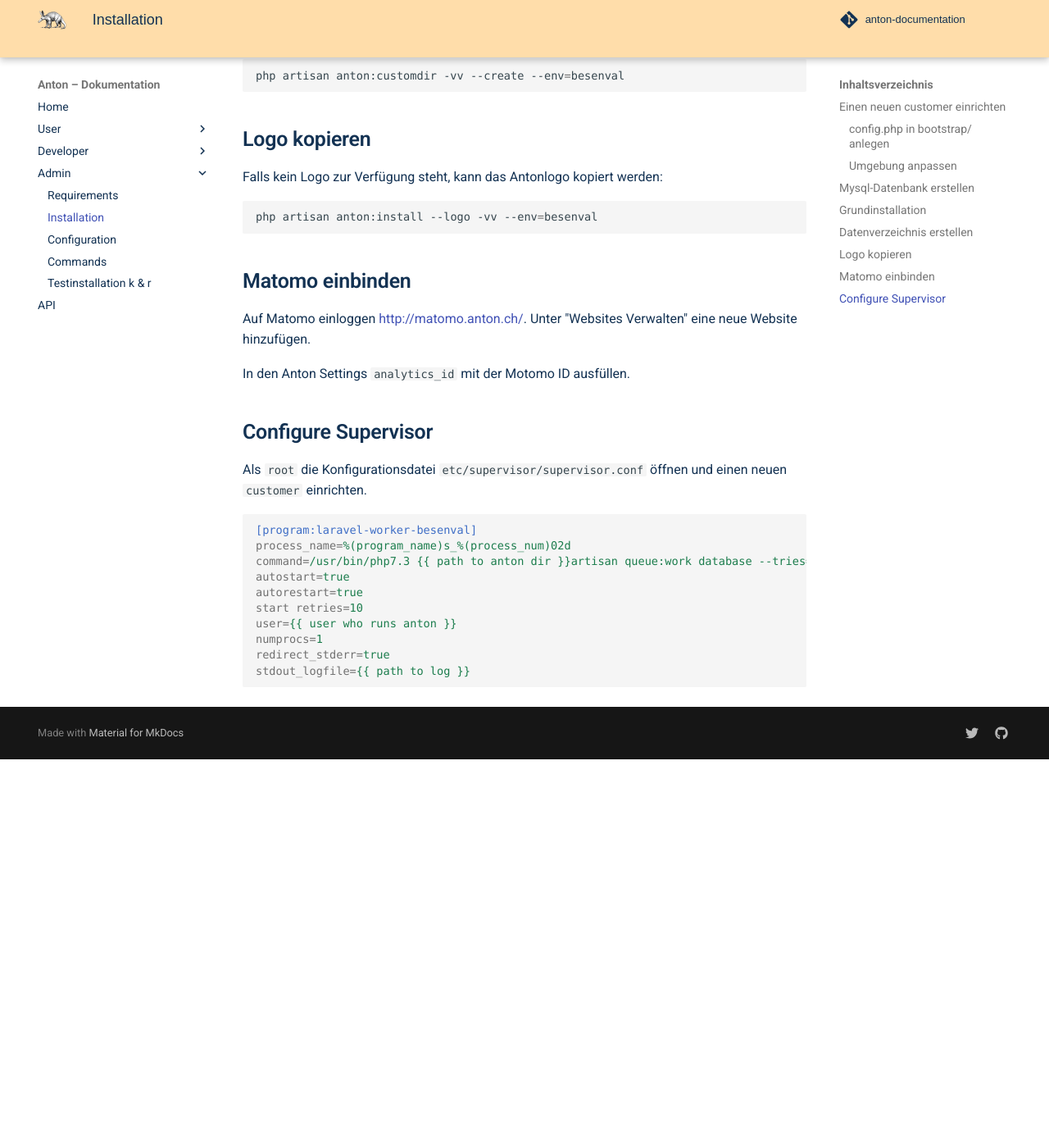
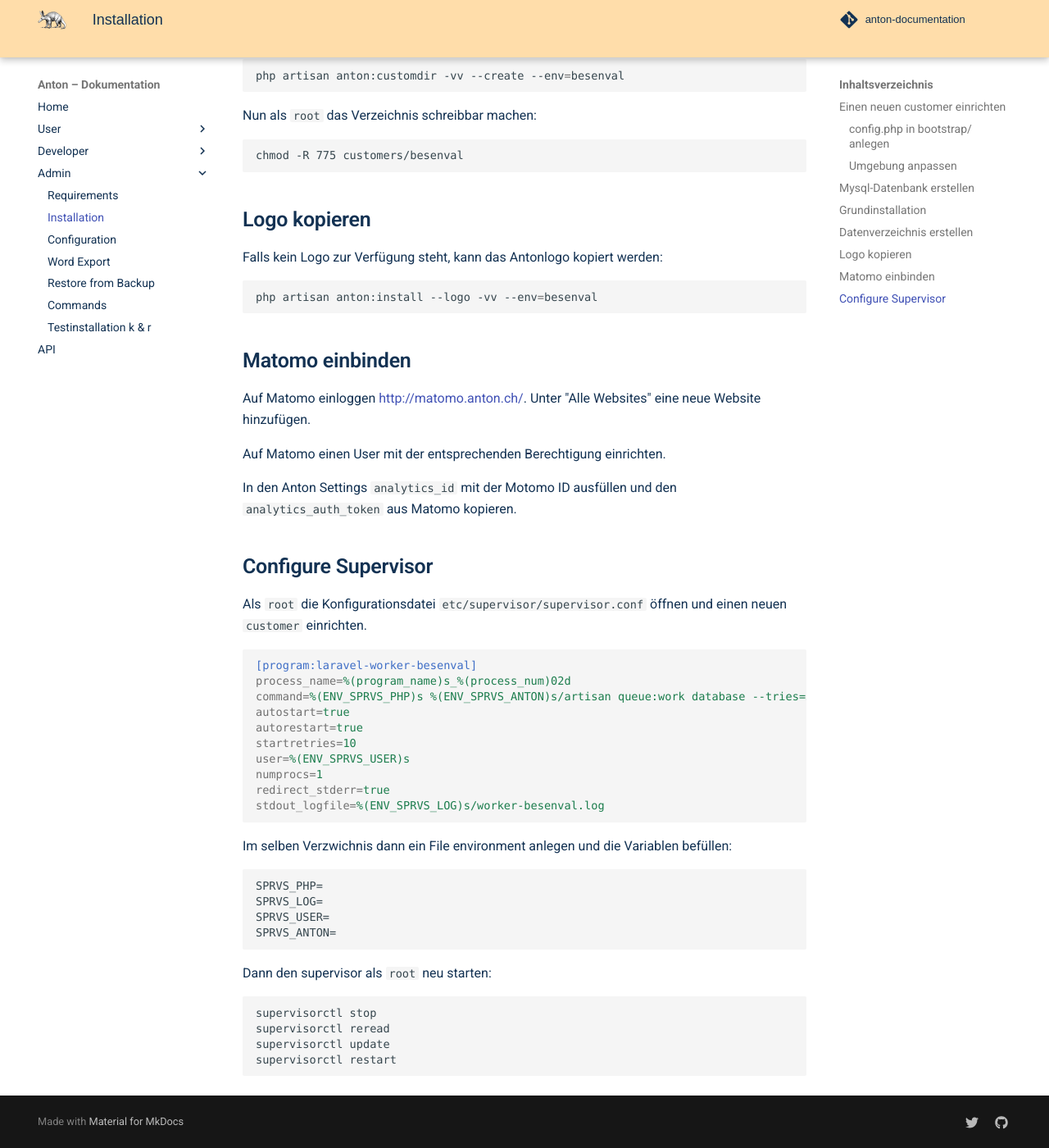
Before and after one commit to kraenzle-ritter/anton-documentation, an MkDocs documentation site: the page built from docs/admin/installation.md, in a window 1280 px wide and 1400 px high, scrolled down 1947 px. Shown: the whole window at 82% size. Built offline with MkDocs 1.6.1 and Material for MkDocs 9.7.7, drawn with Linux system fonts in a browser that asks for light colours; some web fonts are replaced; comment, search, counter and statistics services are not loaded; before the commit the page ends 2873 px from its top, so only the background shows below that.

Commit message:
Added backup restore and word export

````diff
--- a/docs/admin/installation.md
+++ b/docs/admin/installation.md
@@ -89,6 +89,12 @@
 php artisan anton:customdir -vv --create --env=besenval
 ```
 
+Nun als `root` das Verzeichnis schreibbar machen:
+
+```
+chmod -R 775 customers/besenval
+```
+
 ## Logo kopieren
 
 Falls kein Logo zur Verfügung steht, kann das Antonlogo kopiert werden:
@@ -99,9 +105,11 @@
 
 ## Matomo einbinden
 
-Auf Matomo einloggen [http://matomo.anton.ch/](http://matomo.anton.ch/). Unter "Websites Verwalten" eine neue Website hinzufügen.
+Auf Matomo einloggen [http://matomo.anton.ch/](http://matomo.anton.ch/). Unter "Alle Websites" eine neue Website hinzufügen.
 
-In den Anton Settings `analytics_id` mit der Motomo ID ausfüllen.
+Auf Matomo einen User mit der entsprechenden Berechtigung einrichten.
+
+In den Anton Settings `analytics_id` mit der Motomo ID ausfüllen und den `analytics_auth_token` aus Matomo kopieren.
 
 ## Configure Supervisor
 
@@ -110,12 +118,29 @@
 ```
 [program:laravel-worker-besenval]
 process_name=%(program_name)s_%(process_num)02d
-command=/usr/bin/php7.3 {{ path to anton dir }}artisan queue:work database --tries=3 --timeout=300 --env=besenval
+command=%(ENV_SPRVS_PHP)s %(ENV_SPRVS_ANTON)s/artisan queue:work database --tries=3 --timeout=120 --env=besenval
 autostart=true
 autorestart=true
-start retries=10
-user={{ user who runs anton }}
+startretries=10
+user=%(ENV_SPRVS_USER)s
 numprocs=1
 redirect_stderr=true
-stdout_logfile={{ path to log }}
+stdout_logfile=%(ENV_SPRVS_LOG)s/worker-besenval.log
 ```
+Im selben Verzwichnis dann ein File environment anlegen und die Variablen befüllen:
+
+```
+SPRVS_PHP=
+SPRVS_LOG=
+SPRVS_USER=
+SPRVS_ANTON=
+```
+
+Dann den supervisor als `root` neu starten:
+
+```bash
+supervisorctl stop
+supervisorctl reread
+supervisorctl update
+supervisorctl restart
+```
--- a/mkdocs.yml
+++ b/mkdocs.yml
@@ -33,12 +33,14 @@
     - Fields: developer/fields.md
     - Data Tables: developer/data-tables.md
     - Search: developer/search.md
-    - Word Export: developer/word-export.md
+
     - AntonObjects Sideeffects of Methods: developer/antonobjects-sideeffects.md
   - Admin:
     - Requirements: admin/requirements.md
     - Installation: admin/installation.md
     - Configuration: admin/configuration.md
+    - Word Export: admin/word-export.md
+    - Restore from Backup: admin/restore.md
     - Commands: admin/console-commands.md
     - Testinstallation k & r: admin/testarchive.md
   - API: api/index.md
````
Also changed, not shown: docs/admin/restore.md (added, +17 -0 lines), docs/api/openapi.yaml (+20 -3 lines), docs/developer/antonobjects-sideeffects.md (+5 -10 lines), docs/admin/word-export.md (renamed from docs/developer/word-export.md).
